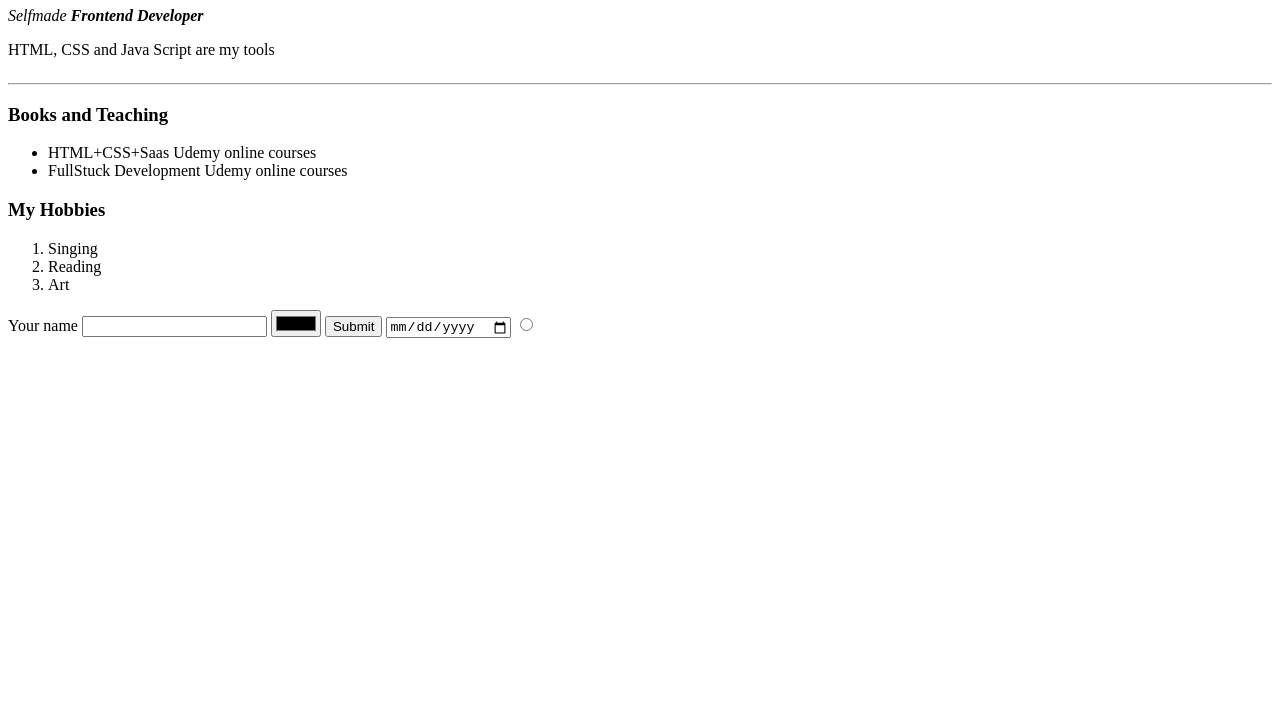
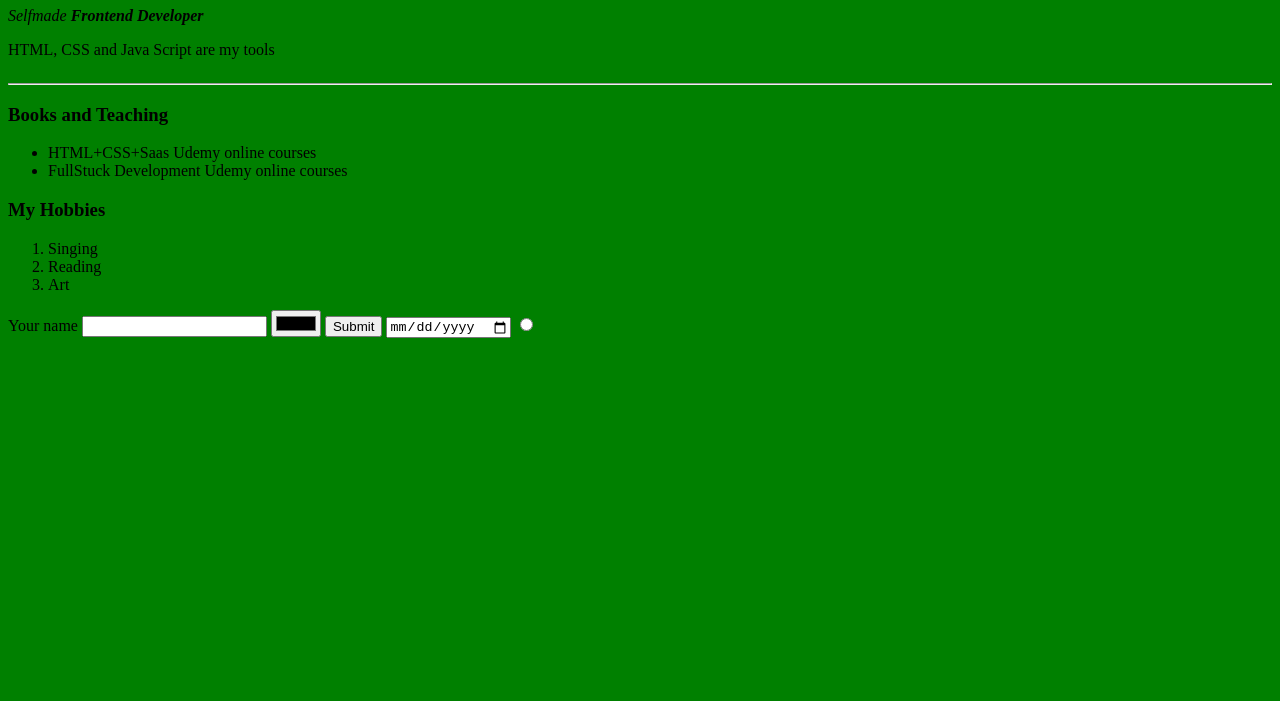
Before and after one commit to Lebedok/CV, a plain HTML site: page index.html in a window 1280 px wide. Shown: the part 99-800 px from the top of the page. Drawn offline with Linux system fonts and the light colour scheme.

Commit message:
Update index.html

```diff
--- a/index.html
+++ b/index.html
@@ -5,6 +5,11 @@
   <meta charset="utf-8">
   <title>Nargiza's Personal Site</title>
 </head>
+
+  <style>
+  body {
+    background-color: green;
+  </style>
 
 <body>
   <img src="img/giza.png" alt="">
```
